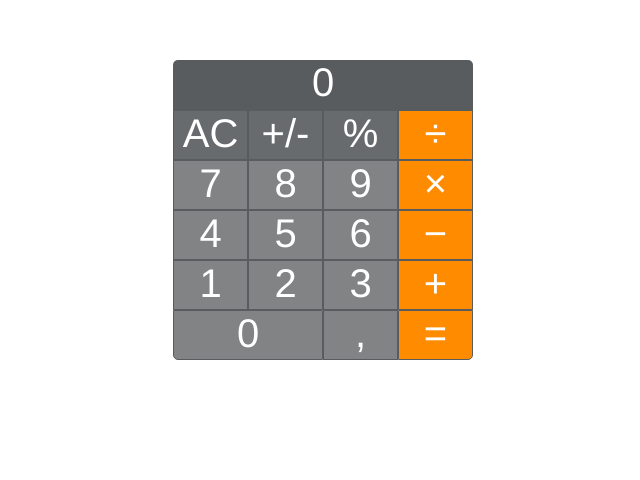
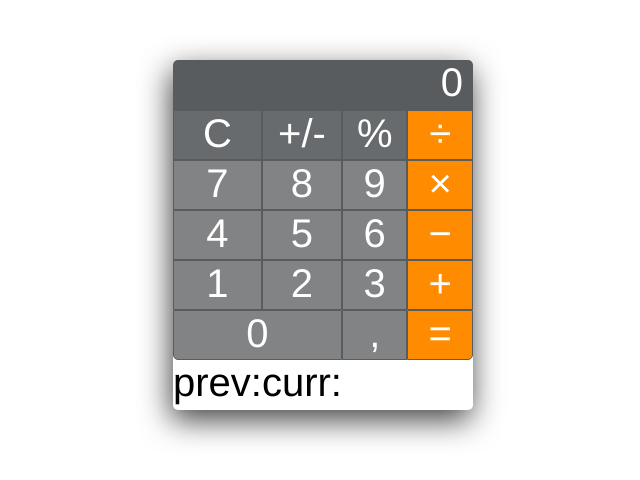
Before and after one commit to i386net/vue-calc, a Vue app: page / in a window 1280 px wide. Shown: the top 480 px of the page, without its empty margins (317-957 px from the left). Built offline with nearby package versions, Linux system fonts and the light colour scheme.

Commit message:
update style and fix operations

```diff
--- a/src/components/Calculator.vue
+++ b/src/components/Calculator.vue
@@ -1,7 +1,7 @@
 <template>
   <div class="calculator">
     <div class="calculator__display">{{ current || '0' }}</div>
-    <div class="calculator__button calculator__button_special" @click="clear">AC</div>
+    <div class="calculator__button calculator__button_special" @click="clear">C</div>
     <div class="calculator__button calculator__button_special" @click="sign">+/-</div>
     <div class="calculator__button calculator__button_special" @click="percent">%</div>
     <div class="calculator__button calculator__button_operator" @click="divide">÷</div>
@@ -20,6 +20,8 @@
     <div class="calculator__button zero calculator__button_number calculator__button_border_bl" @click="append('0')">0</div>
     <div class="calculator__button calculator__button_number" @click="dot">,</div>
     <div class="calculator__button calculator__button_operator calculator__button_border_br" @click="equal">=</div>
+    <div class="prev">prev: {{ previous }}</div>
+    <div class="curr">curr: {{ current }}</div>
   </div>
 </template>
 
@@ -36,6 +38,7 @@ export default {
   methods: {
     clear() {
       this.current = '';
+      this.previous = '';
     },
     sign() {
       this.current = this.current.charAt(0) === '-' ? this.current.slice(1) : `-${this.current}`;
@@ -60,7 +63,7 @@ export default {
       this.operatorClicked = true;
     },
     divide() {
-      this.operator = (a, b) => a / b;
+      this.operator = (a, b) => b / a;
       this.setPrevious();
     },
     multiply(){
@@ -68,7 +71,7 @@ export default {
      this.setPrevious();
     },
     minus() {
-     this.operator = (a, b) => a - b;
+     this.operator = (a, b) => b - a;
      this.setPrevious();
     },
     plus() {
@@ -82,7 +85,7 @@ export default {
             parseFloat(this.previous)
         )
       }`;
-      this.previous = null;
+      // this.previous = null;
     },
   }
 }
@@ -98,11 +101,17 @@ export default {
     grid-auto-rows: minmax(50px, auto);
     font-size: 40px;
     color: #ffffff;
+    -webkit-box-shadow: -2px 10px 31px 0px rgba(0,0,0,0.75);
+    -moz-box-shadow: -2px 10px 31px 0px rgba(0,0,0,0.75);
+    box-shadow: -2px 10px 31px 0px rgba(0,0,0,0.75);
+    border-radius: 5px;
   }
   .calculator__display {
     grid-column: 1/5;
     background-color: rgb(88, 92, 95);
     border-radius: 5px 5px 0 0;
+    text-align: right;
+    padding-right: 10px;
   }
   .zero {
     grid-column: 1 / 3;
@@ -126,4 +135,7 @@ export default {
   .calculator__button_border_bl {
     border-radius: 0 0 0 5px;
   }
+  .prev, .curr {
+    color: black;
+  }
 </style>
```
